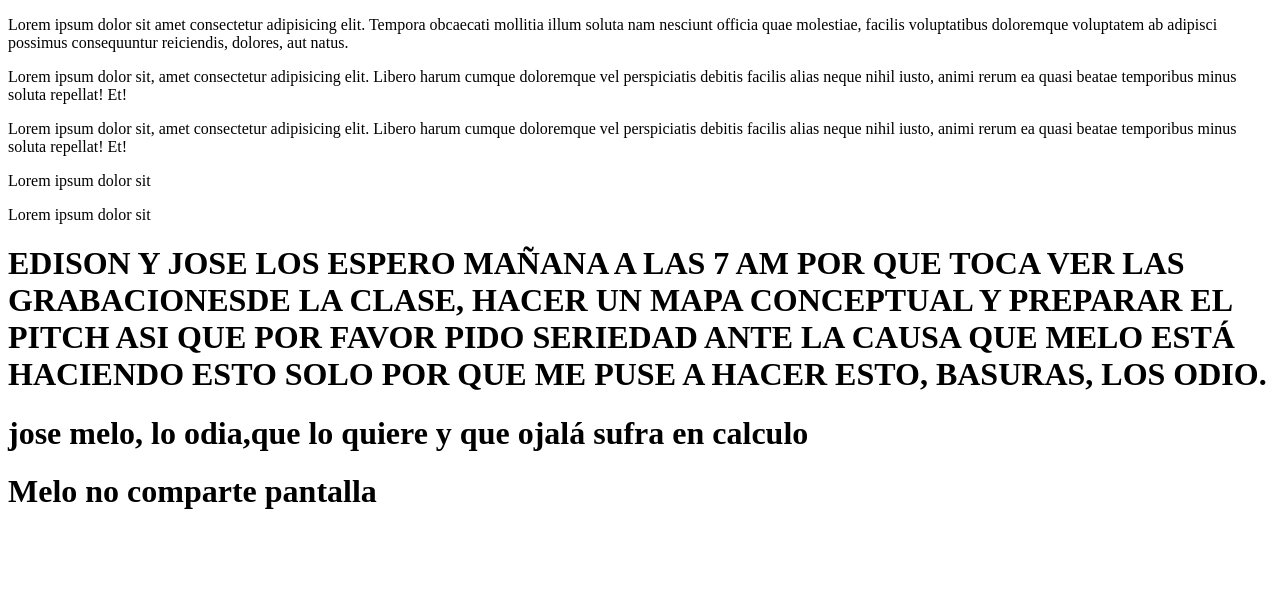
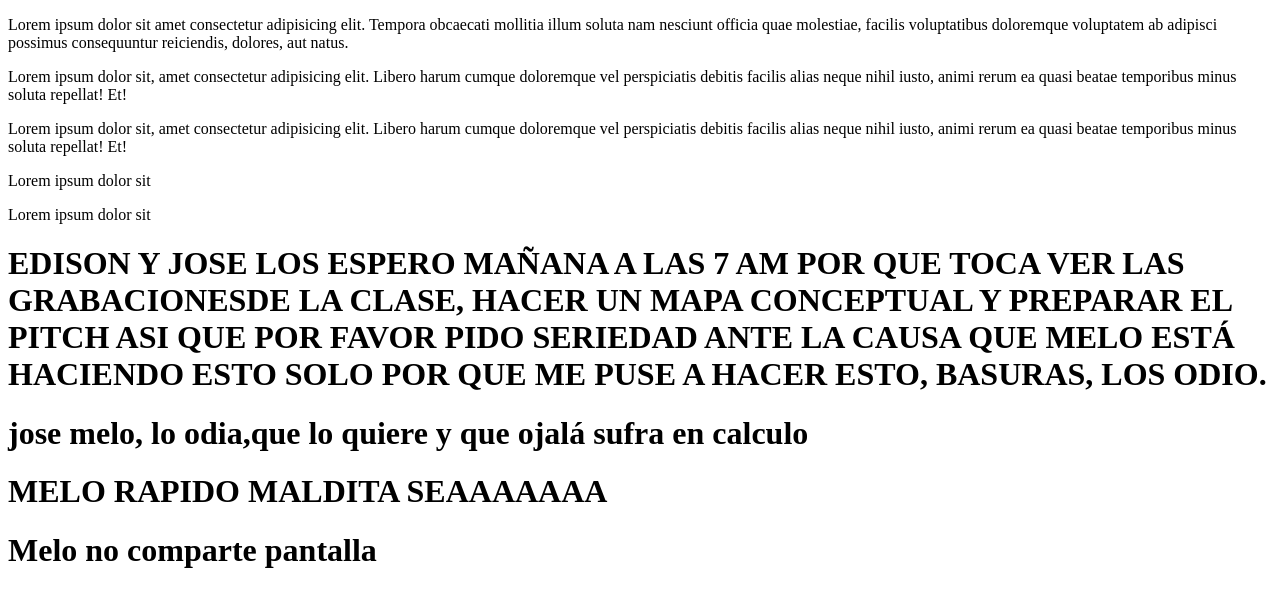
Before and after one commit to VoKoo/test-repositorio, a plain HTML site: page index.html in a window 1280 px wide. Drawn offline with Linux system fonts and the light colour scheme.

Commit message:
MELOOOO2

```diff
--- a/index.html
+++ b/index.html
@@ -33,7 +33,7 @@
 
         <h1>jose melo, lo odia,que lo quiere y que ojalá sufra en calculo</h1>
 
-
+        <h1>MELO RAPIDO MALDITA SEAAAAAAA</h1>
 
         <h1>Melo no comparte pantalla</h1>
 
```
